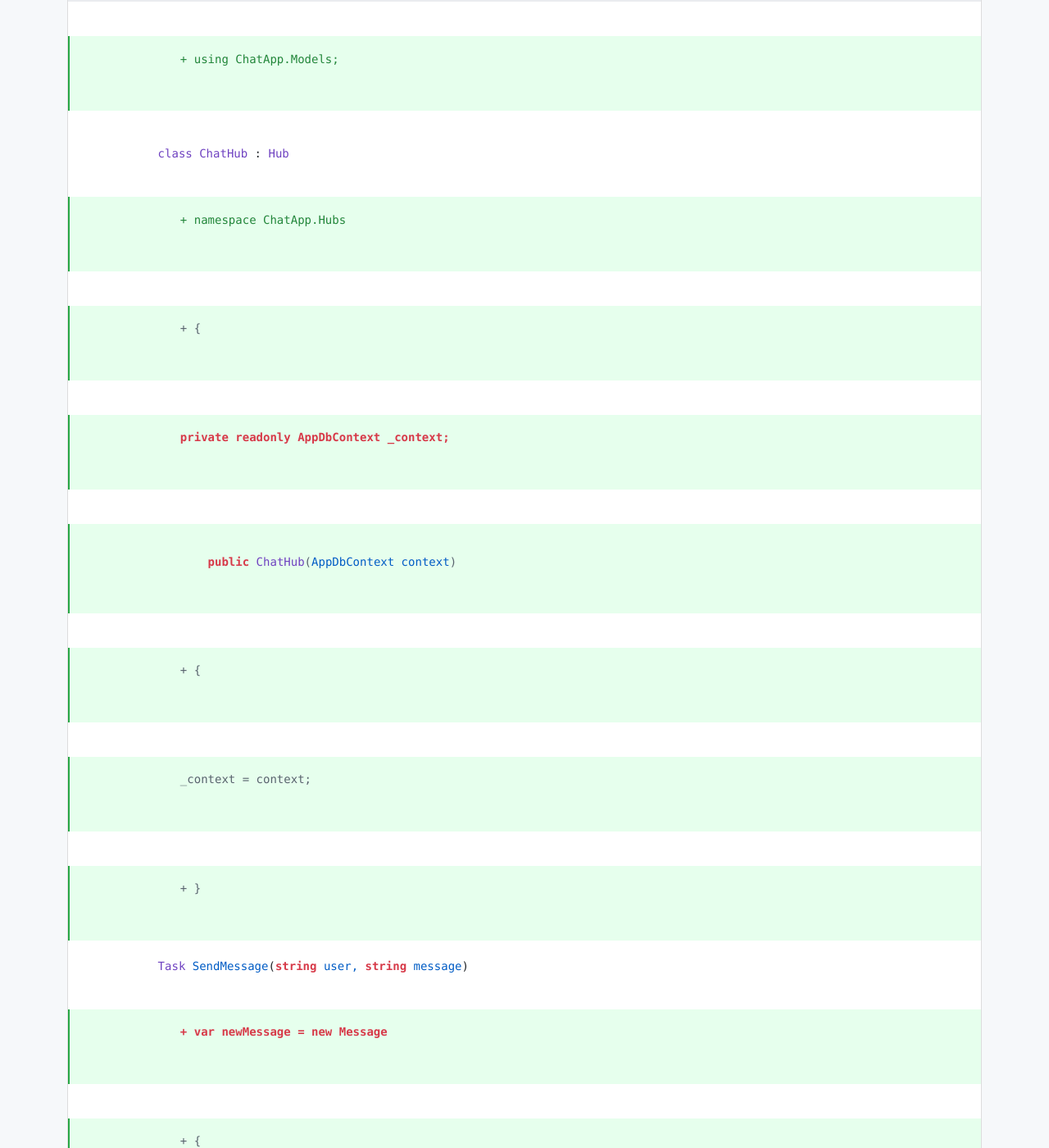
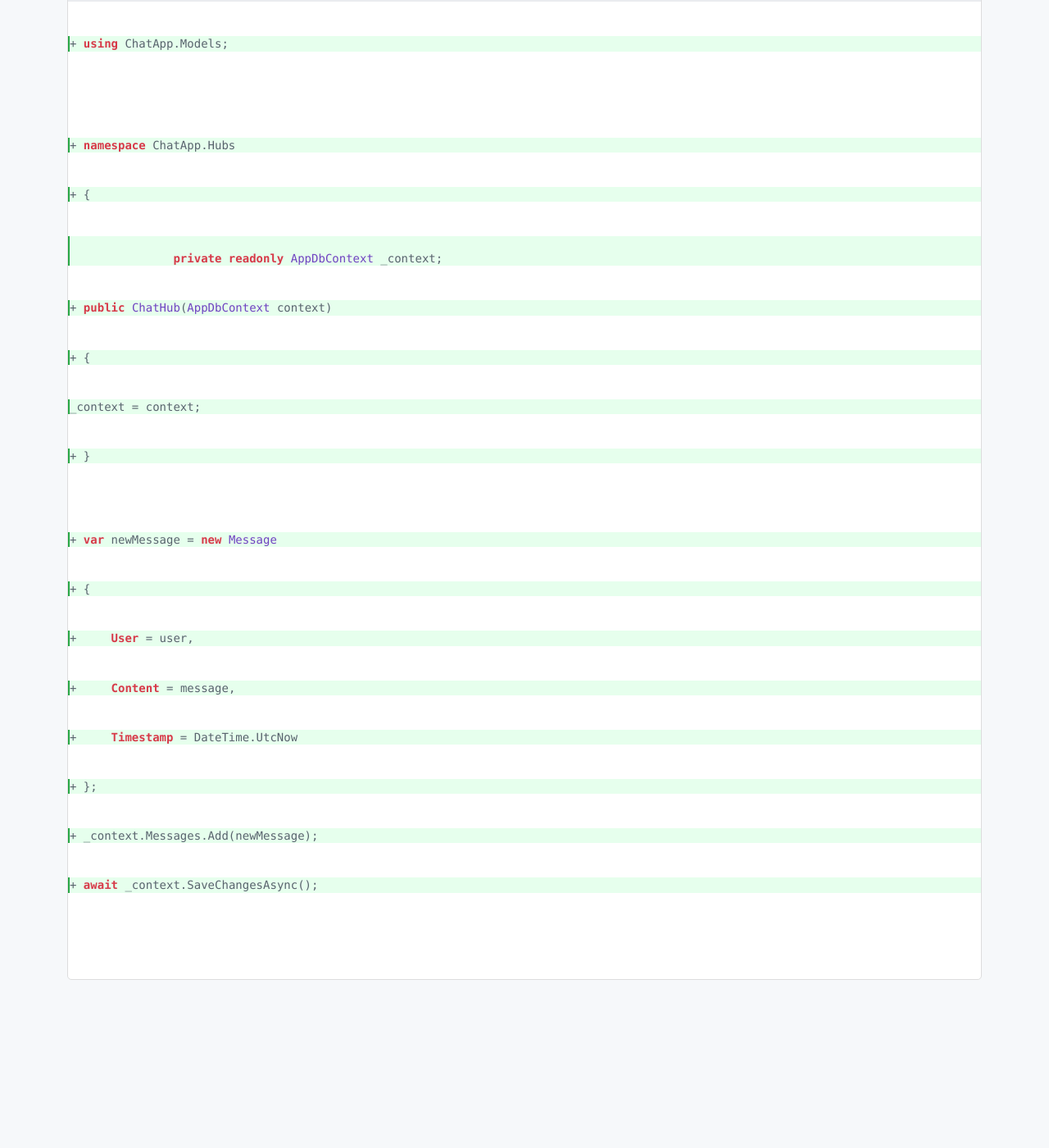
Before and after one commit to JWalshe86/ChatApp, a Jekyll site: the page built from docs/ChatAppPartTwo.md, in a window 1280 px wide and 1400 px high, scrolled down 527 px. Shown: the whole window at 82% size. Built offline with Jekyll 4.4.1, drawn with Linux system fonts in a browser that asks for light colours; after the commit the page ends 1742 px from its top, so only the background shows below that; some of the changed text lies outside the part shown.

Commit message:
Update ChatAppPartTwo.md

```diff
--- a/docs/ChatAppPartTwo.md
+++ b/docs/ChatAppPartTwo.md
@@ -33,95 +33,31 @@
         </button>
     </div>
 
- <div class="code-container">
-        <pre class="updated-code"><code>
-            <span class="added-line hljs-namespace tooltip-container">
-                <span class="tooltip-trigger">+ using ChatApp.Models;
-                    <span class="tooltip">Imports the ChatApp models for use in this file.</span>
-                </span>
-            </span>
-            <span class="original-code hidden hljs-namespace">using Microsoft.AspNetCore.SignalR;</span>
-            <span class="original-code hidden hljs-keyword">public</span> <span class="hljs-class-name">class ChatHub</span> : <span class="hljs-class-name">Hub</span>
+<div class="code-container">
+        <pre class="updated-code language-csharp"><code>
+            <span class="added-line">+ <span class="hljs-keyword">using</span> ChatApp.Models;</span>
+            <span class="original-code hidden"><span class="hljs-keyword">using</span> Microsoft.AspNetCore.SignalR;</span>
+            <span class="original-code hidden"><span class="hljs-keyword">public</span> <span class="hljs-class-name">class ChatHub</span> : <span class="hljs-class-name">Hub</span></span>
             <span class="original-code hidden">{</span>
-            <span class="added-line hljs-namespace tooltip-container">
-                <span class="tooltip-trigger">+ namespace ChatApp.Hubs
-                    <span class="tooltip">Defines the namespace for the ChatHub class.</span>
-                </span>
-            </span>
-            <span class="added-line tooltip-container">
-                <span class="tooltip-trigger">+ {
-                    <span class="tooltip">Opens the namespace block.</span>
-                </span>
-            </span>
-            <span class="added-line hljs-keyword tooltip-container">
-                <span class="tooltip-trigger">private readonly AppDbContext _context;
-                    <span class="tooltip">Declares a private field for the database context.</span>
-                </span>
-            </span>
-            <span class="added-line tooltip-container">
-                <span class="tooltip-trigger">
-                    <span class="hljs-keyword">public</span> <span class="hljs-class-name">ChatHub</span>(<span class="hljs-params">AppDbContext context</span>)
-                    <span class="tooltip">Constructor that initializes the ChatHub with a database context.</span>
-                </span>
-            </span>
-            <span class="added-line tooltip-container">
-                <span class="tooltip-trigger">+ {
-                    <span class="tooltip">Opens the constructor block.</span>
-                </span>
-            </span>
-            <span class="added-line tooltip-container">
-                <span class="tooltip-trigger">_context = context;
-                    <span class="tooltip">Assigns the injected database context to the private field.</span>
-                </span>
-            </span>
-            <span class="added-line tooltip-container">
-                <span class="tooltip-trigger">+ }
-                    <span class="tooltip">Closes the constructor block.</span>
-                </span>
-            </span>
-            <span class="original-code hidden hljs-keyword">public async</span> <span class="hljs-class-name">Task</span> <span class="hljs-function">SendMessage</span>(<span class="hljs-params"><span class="hljs-keyword">string</span> user, <span class="hljs-keyword">string</span> message</span>)
+            <span class="added-line">+ <span class="hljs-keyword">namespace</span> ChatApp.Hubs</span>
+            <span class="added-line">+ {</span>
+            <span class="added-line">
+               <span class="hljs-keyword">private readonly</span> <span class="hljs-class-name">AppDbContext</span> _context;</span>
+            <span class="added-line">+ <span class="hljs-keyword">public</span> <span class="hljs-class-name">ChatHub</span>(<span class="hljs-class-name">AppDbContext</span> context)</span>
+            <span class="added-line">+ {</span>
+            <span class="added-line">_context = context;</span>
+            <span class="added-line">+ }</span>
+            <span class="original-code hidden"><span class="hljs-keyword">public async</span> <span class="hljs-class-name">Task</span> <span class="hljs-function">SendMessage</span>(<span class="hljs-keyword">string</span> user, <span class="hljs-keyword">string</span> message)</span>
             <span class="original-code hidden">{</span>
-            <span class="added-line hljs-keyword tooltip-container">
-                <span class="tooltip-trigger">+ var newMessage = new Message
-                    <span class="tooltip">Creates a new Message object.</span>
-                </span>
-            </span>
-            <span class="added-line tooltip-container">
-                <span class="tooltip-trigger">+ {
-                    <span class="tooltip">Opens the Message object initialization block.</span>
-                </span>
-            </span>
-            <span class="added-line tooltip-container">
-                <span class="tooltip-trigger">+     User = user,
-                    <span class="tooltip">Assigns the user to the Message object.</span>
-                </span>
-            </span>
-            <span class="added-line tooltip-container">
-                <span class="tooltip-trigger">+     Content = message,
-                    <span class="tooltip">Assigns the message content to the Message object.</span>
-                </span>
-            </span>
-            <span class="added-line tooltip-container">
-                <span class="tooltip-trigger">+     Timestamp = DateTime.UtcNow
-                    <span class="tooltip">Sets the timestamp of the message to the current UTC time.</span>
-                </span>
-            </span>
-            <span class="added-line tooltip-container">
-                <span class="tooltip-trigger">+ };
-                    <span class="tooltip">Closes the Message object initialization block.</span>
-                </span>
-            </span>
-            <span class="added-line tooltip-container">
-                <span class="tooltip-trigger">+ _context.Messages.Add(newMessage);
-                    <span class="tooltip">Adds the new message to the database context.</span>
-                </span>
-            </span>
-            <span class="added-line tooltip-container">
-                <span class="tooltip-trigger">+ await _context.SaveChangesAsync();
-                    <span class="tooltip">Saves the message asynchronously to the database.</span>
-                </span>
-            </span>
-            <span class="original-code hidden hljs-keyword">await</span> Clients.All.SendAsync(<span class="hljs-string">"ReceiveMessage"</span>, user, message);</span>
+            <span class="added-line">+ <span class="hljs-keyword">var</span> newMessage = <span class="hljs-keyword">new</span> <span class="hljs-class-name">Message</span></span>
+            <span class="added-line">+ {</span>
+            <span class="added-line">+     <span class="hljs-keyword">User</span> = user,</span>
+            <span class="added-line">+     <span class="hljs-keyword">Content</span> = message,</span>
+            <span class="added-line">+     <span class="hljs-keyword">Timestamp</span> = DateTime.UtcNow</span>
+            <span class="added-line">+ };</span>
+            <span class="added-line">+ _context.Messages.Add(newMessage);</span>
+            <span class="added-line">+ <span class="hljs-keyword">await</span> _context.SaveChangesAsync();</span>
+            <span class="original-code hidden"><span class="hljs-keyword">await</span> Clients.All.SendAsync(<span class="hljs-string">"ReceiveMessage"</span>, user, message);</span>
             <span class="original-code hidden">}</span>
             <span class="original-code hidden">}</span>
         </code></pre>
```
